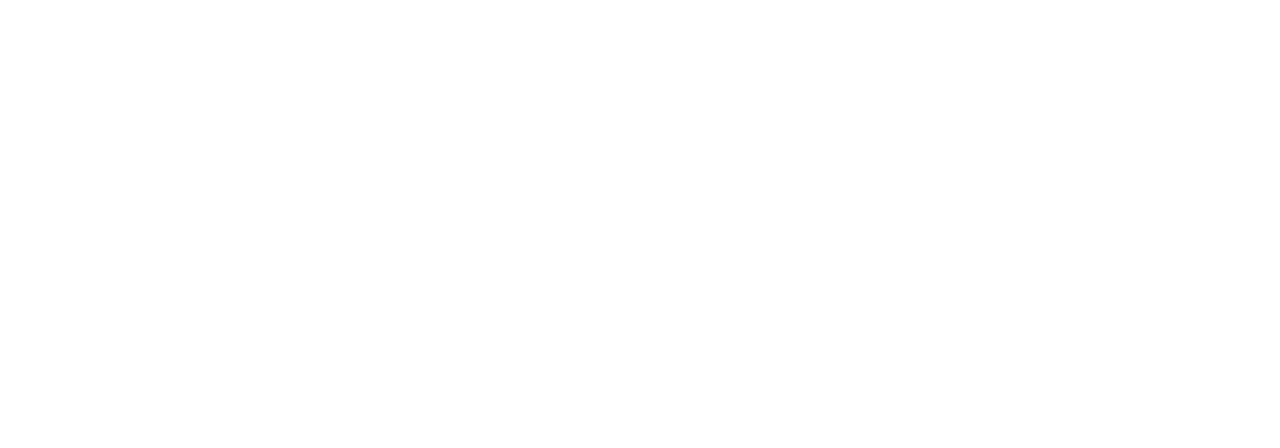
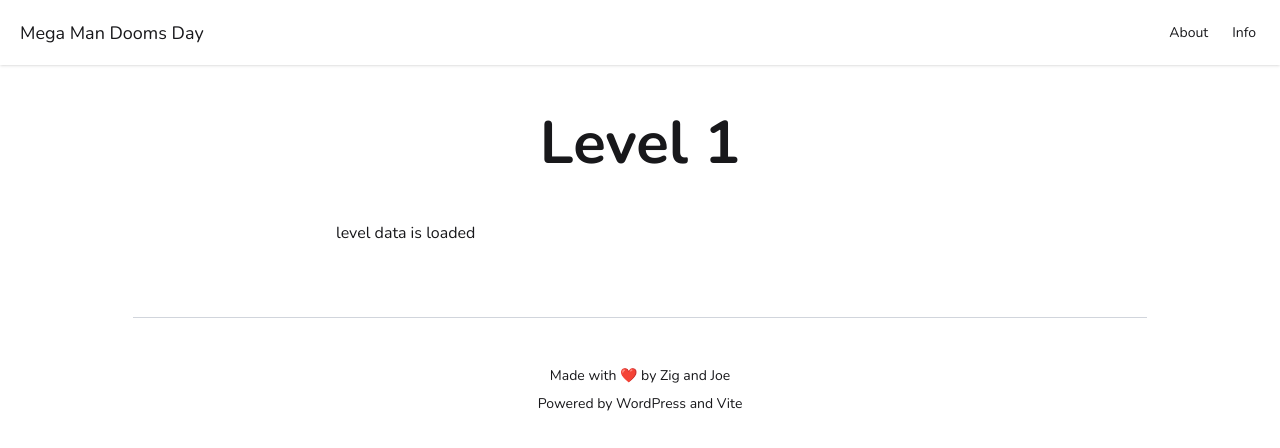
Before and after one commit to joefearnley/mm-dooms-day-site, a React (Vite) app in the folder website/: page /level/1 in a window 1280 px wide. Before the commit this address had no page. Shown: the top 448 px of the page. Built offline with nearby package versions, Linux system fonts and the light colour scheme; no server answers.

Commit message:
Adding initial level page stuf

```diff
--- a/website/src/App.jsx
+++ b/website/src/App.jsx
@@ -1,8 +1,9 @@
-import { Routes, Route, Link } from 'react-router';
+import { Routes, Route } from 'react-router';
 import Layout from './components/Layout'
 import Home from './pages/Home'
 import About from './pages/About'
 import Info from './pages/Info'
+import Level from './pages/Level'
 import './App.css'
 
 function App() {
@@ -12,6 +13,7 @@
                 <Route index element={<Home />} />
                 <Route path="about" element={<About />} />
                 <Route path="info" element={<Info />} />
+                <Route path="/level/:levelId" element={<Level />} />
             </Route>
         </Routes>
     )
--- /dev/null
+++ b/website/src/pages/Level.jsx
@@ -0,0 +1,62 @@
+
+import { useState, useEffect } from 'react'
+import { useParams } from "react-router"
+
+function Level() {
+    let { levelId } = useParams();
+    const [isLoading, setIsLoading] = useState(false);
+    // const [pageContent, setPageContent] = useState('');
+
+    console.log('Level ID:', levelId);
+
+    const fetchLevelData = async () => {
+        const apiUrl = `https://api.megamanmaker.com/level/${levelId}`;
+
+        console.log('Fetching Level Data from:', apiUrl);
+
+        try {
+            const response = await fetch(apiUrl);
+            const json = await response.json();
+
+            console.log('Level Data:', json);
+
+            // setPageContent(json[0].content.rendered);
+        } catch (error) {
+            console.error('Error fetching levels:', error);
+
+            console.log(error);
+        } finally {
+            setIsLoading(false);
+        }
+    };
+
+    useEffect(() => {
+        setIsLoading(true);
+        setTimeout(fetchLevelData, 1000);
+    }, [])
+
+    return (
+        <div className="inside-page">
+            <div className="container mx-auto">
+                <div className="mx-auto text-center py-12">
+                    <h1 className="text-4xl lg:text-6xl font-bold">
+                        Level {levelId}
+                    </h1>
+                </div>
+            </div>
+            {isLoading ? (
+                <div className="text-center">
+                    <span className="loading loading-bars loading-xl"></span>
+                </div>
+            ):(
+                <div className="container mx-auto mb-12">
+                    <div className="mx-auto w-5/6 md:w-1/2">
+                        level data is loaded
+                    </div>
+                </div>
+            )}
+        </div>
+    )
+}
+
+export default Level
```
